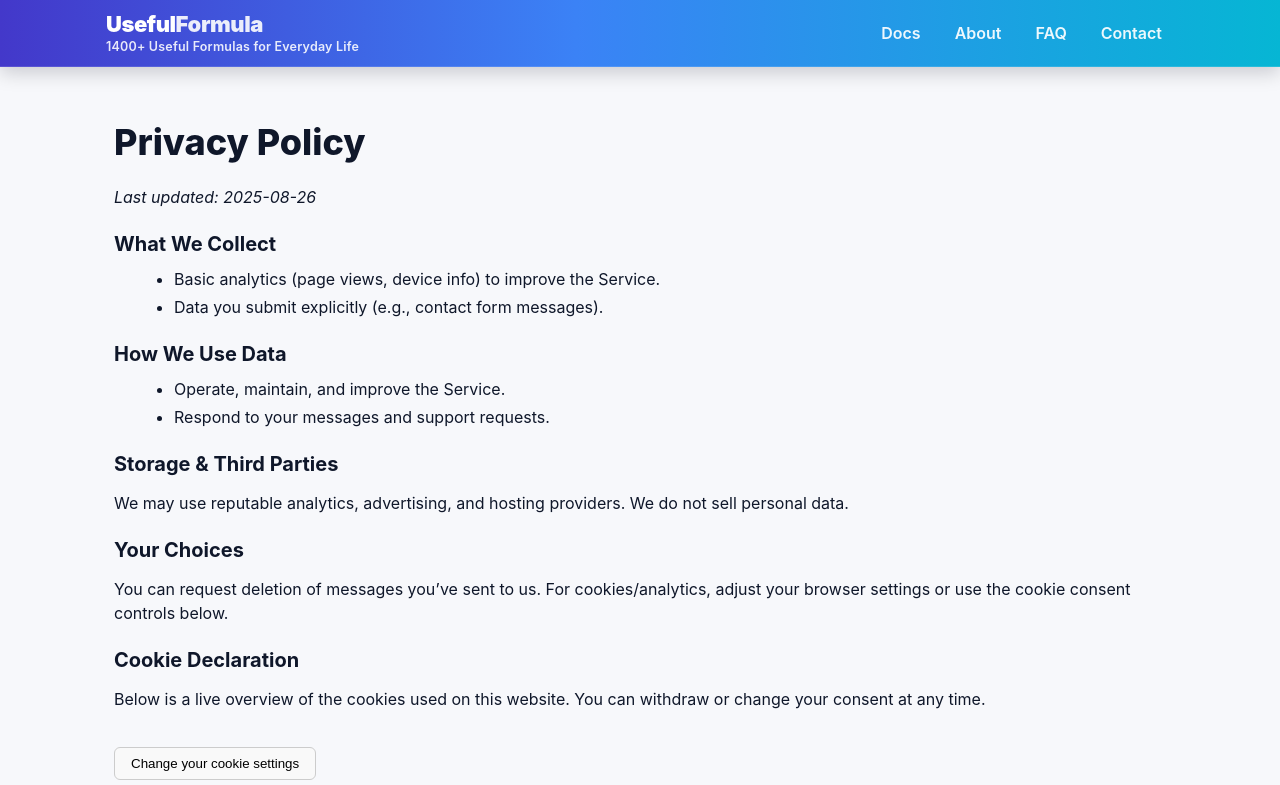
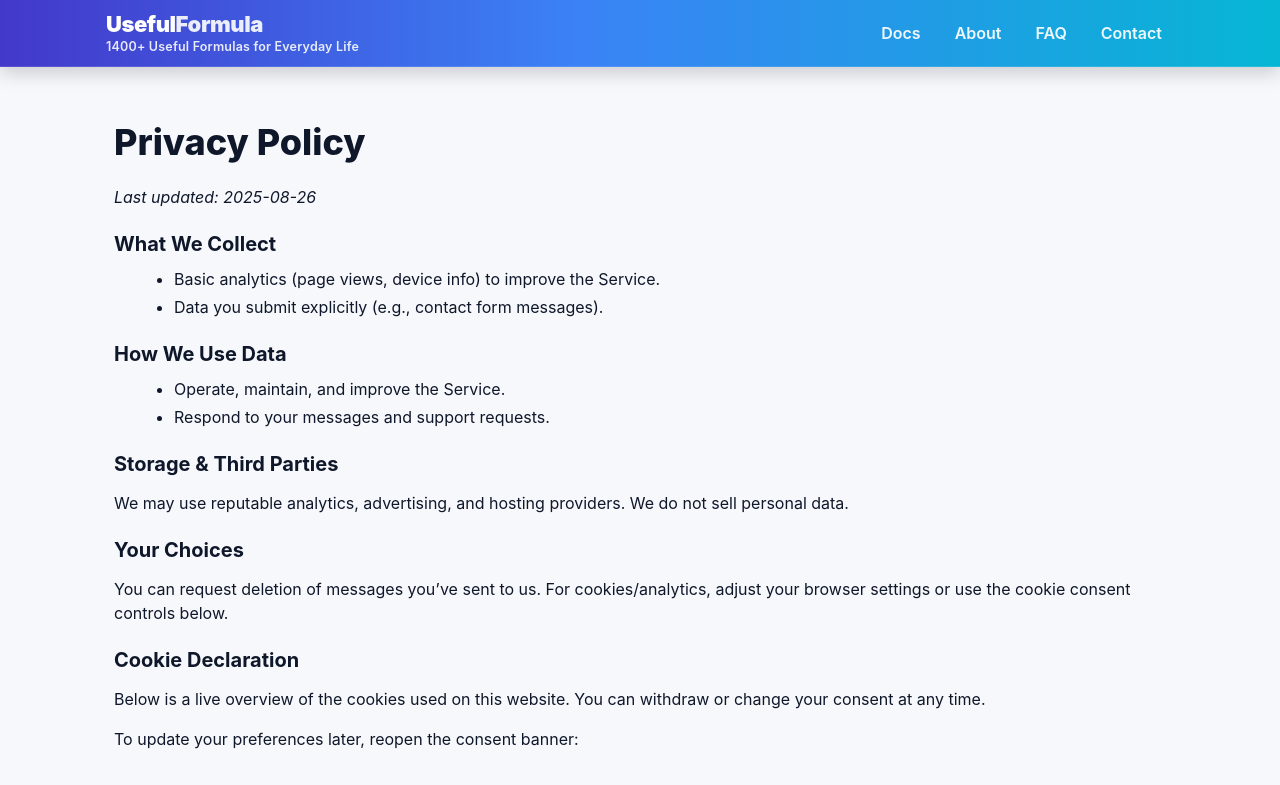
Before and after one commit to dhaneshkmd/usefulformula, a Next.js app: page /privacy in a window 1280 px wide. Shown: the top 785 px of the page. Built offline with nearby package versions, Linux system fonts and the light colour scheme.

Commit message:
Update page.tsx

```diff
--- a/app/privacy/page.tsx
+++ b/app/privacy/page.tsx
@@ -40,7 +40,7 @@ export default function PrivacyPage() {
           any time.
         </p>
 
-        {/* Cookiebot Declaration Script */}
+        {/* Cookiebot Declaration Script (injects the table below) */}
         <Script
           id="CookieDeclaration"
           src="https://consent.cookiebot.com/0b1b1580-5f2d-476b-99a6-94adb7c80063/cd.js"
@@ -50,14 +50,21 @@ export default function PrivacyPage() {
         />
 
         {/* Cookiebot injects the table here */}
-        <div id="CookieDeclaration"></div>
+        <div id="CookieDeclaration" aria-label="Cookie declaration table" />
 
-        {/* Client-side button to reopen banner */}
+        <p style={{ marginTop: 16 }}>
+          To update your preferences later, reopen the consent banner:
+        </p>
+
+        {/* Client-side button to reopen banner (kept separate to avoid server event handlers) */}
         <CookieSettingsButton />
 
         <h2>Contact</h2>
         <p>
-          Questions about privacy? <a className="underline" href="/contact">Contact us</a>.
+          Questions about privacy?{" "}
+          <a className="underline" href="/contact">
+            Contact us
+          </a>.
         </p>
       </section>
     </main>
```
